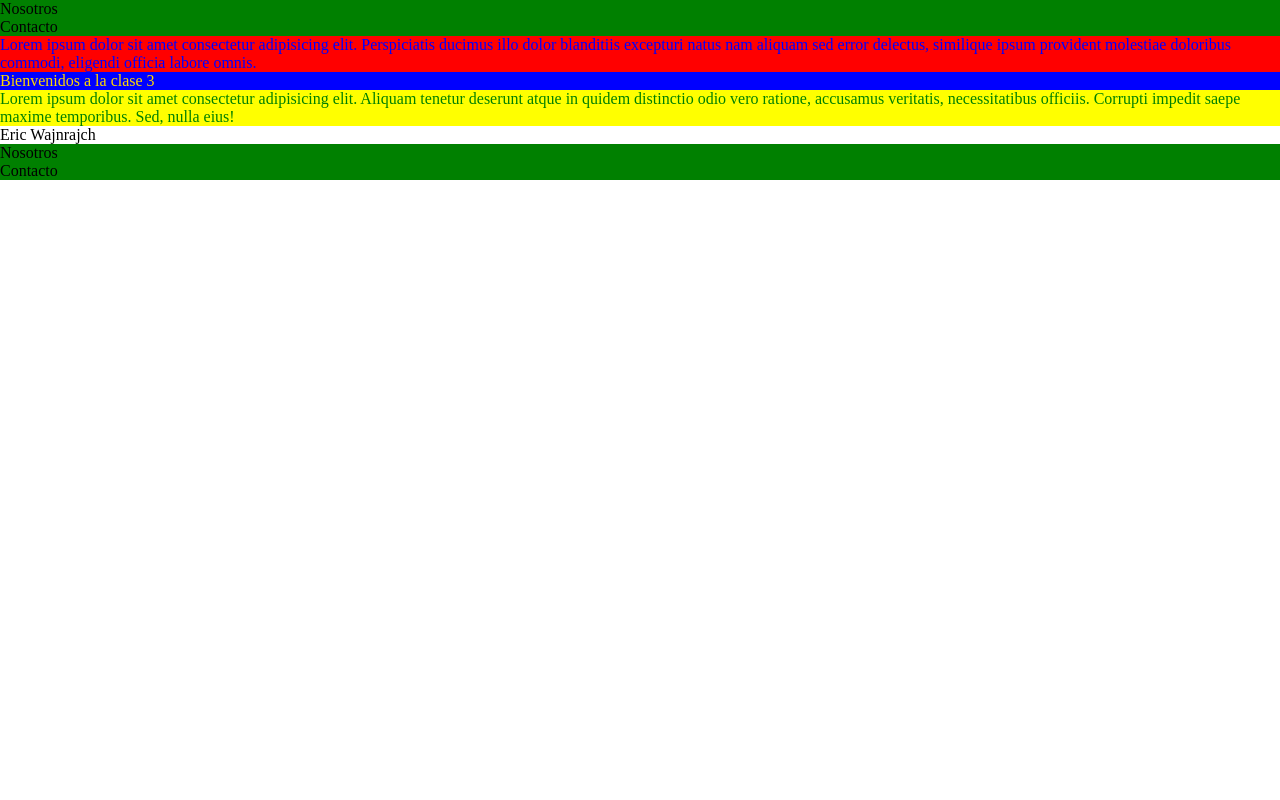
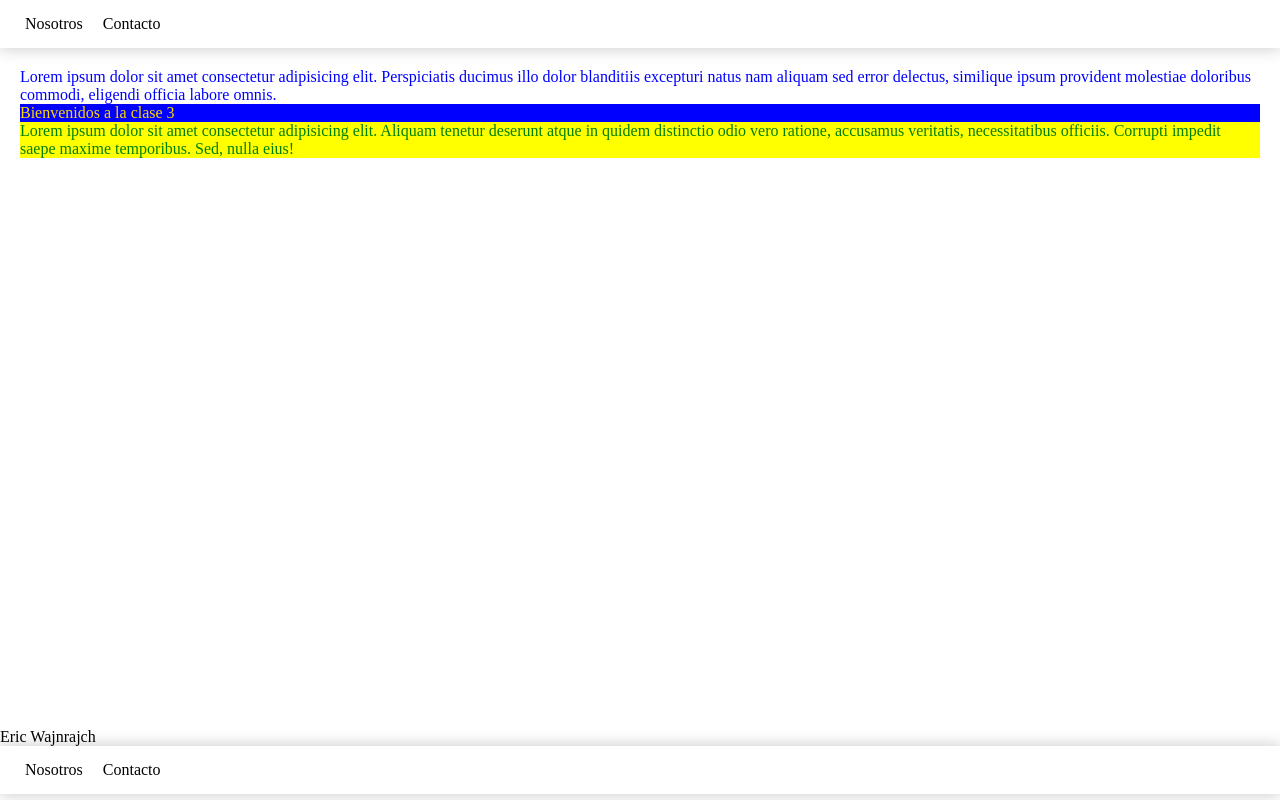
Before and after one commit to EricWaje/comision-45060, a React (Create React App) app: page / in a window 1280 px wide. Built offline with nearby package versions, Linux system fonts and the light colour scheme.

Commit message:
mejorando los estilos del navbar

```diff
--- a/src/components/Main/Main.jsx
+++ b/src/components/Main/Main.jsx
@@ -13,7 +13,7 @@ const styles = {
 
 const Main = () => {
     return (
-        <main className={estilos.navbar}>
+        <main className={estilos.main}>
             <p style={{ color: 'blue' }}>
                 Lorem ipsum dolor sit amet consectetur adipisicing elit.
                 Perspiciatis ducimus illo dolor blanditiis excepturi natus nam
--- a/src/components/Main/main.module.css
+++ b/src/components/Main/main.module.css
@@ -1,3 +1,4 @@
-.navbar {
-    background-color: red;
+.main {
+    min-height: 80vh;
+    margin: 20px;
 }
--- a/src/components/Navbar/navbar.module.css
+++ b/src/components/Navbar/navbar.module.css
@@ -1,3 +1,16 @@
 .navbar {
-    background-color: green;
+    box-shadow: 0px 0px 15px 1px #ccc;
+    display: flex;
+    justify-content: space-between;
+    padding: 15px;
+    align-items: center;
 }
+
+ul {
+    display: flex;
+    list-style: none;
+}
+
+li {
+    margin: 0px 10px;
+}
```
